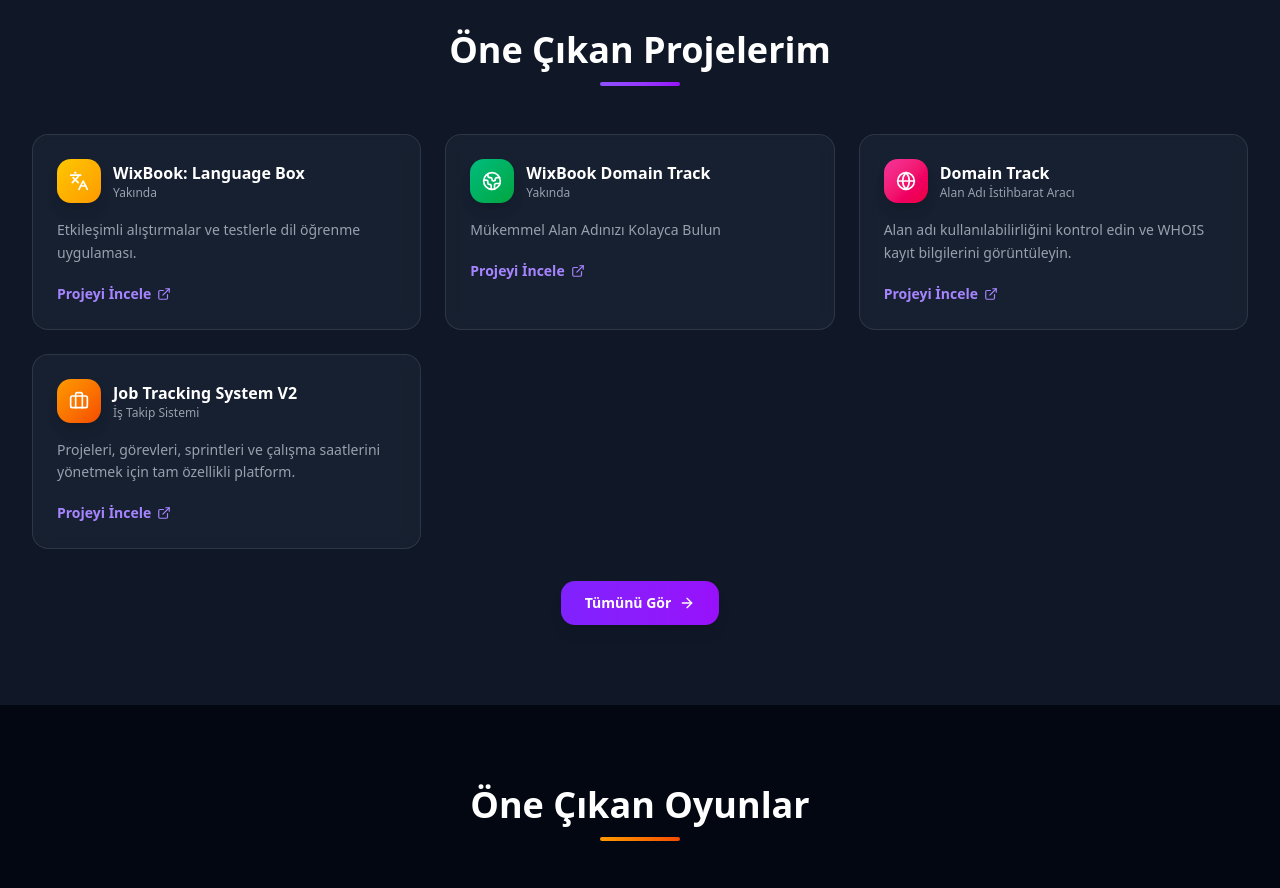
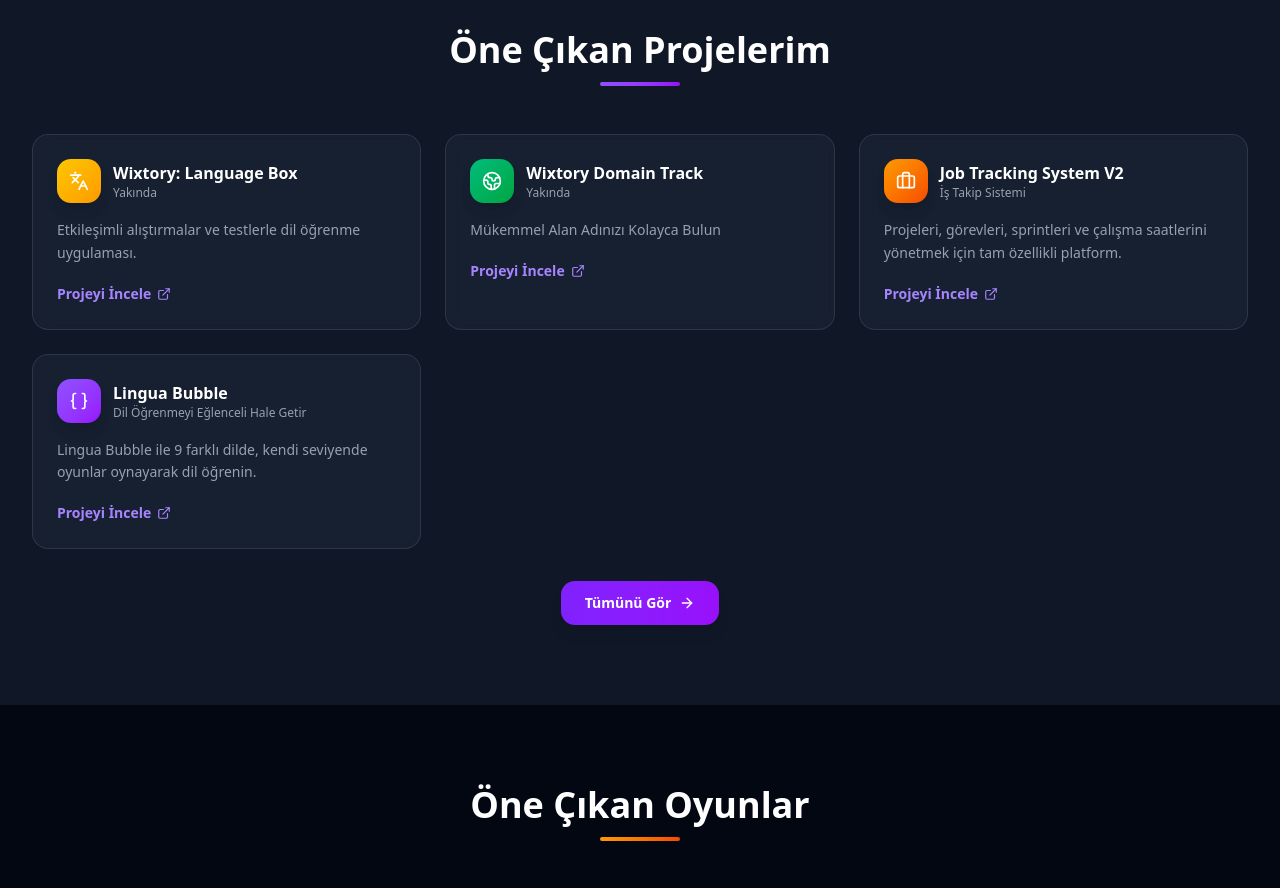
Before and after one commit to celalaygar/profile-celalaygar, a Next.js app: page / in a window 1280 px wide. Shown: the part 860-1748 px from the top of the page. Built offline with nearby package versions, Linux system fonts and the light colour scheme.

Commit message:
Update index.ts

```diff
--- a/src/data/index.ts
+++ b/src/data/index.ts
@@ -91,7 +91,7 @@ export interface Project {
 export const projects: Project[] = [
   {
     id: "wb-language-box",
-    title: "WixBook: Language Box",
+    title: "Wixtory: Language Box",
     subtitleKey: "wb_language_box_subtitle",
     descriptionKey: "wb_language_box_desc",
     href: "https://celalaygar.github.io/main/project/language-box/",
@@ -100,21 +100,12 @@ export const projects: Project[] = [
   },
   {
     id: "wb-domain-track",
-    title: "WixBook Domain Track",
+    title: "Wixtory Domain Track",
     subtitleKey: "wb_domain_track_subtitle",
     descriptionKey: "wb_domain_track_desc",
     href: "https://celalaygar.github.io/main/project/wixbook-domain-track/",
     iconName: "Globe2",
     gradient: "green",
-  },
-  {
-    id: "domain-track",
-    title: "Domain Track",
-    subtitleKey: "domain_track_subtitle",
-    descriptionKey: "domain_track_desc",
-    href: "https://celalaygar.github.io/main/project/domain-track/",
-    iconName: "Globe",
-    gradient: "secondary",
   },
   {
     id: "job-tracking-v2",
@@ -126,11 +117,20 @@ export const projects: Project[] = [
     gradient: "accent",
   },
   {
-    id: "lingua-bubble",
+    id: "Job-Ts",
     title: "Lingua Bubble",
     subtitleKey: "lingua_bubble_subtitle",
     descriptionKey: "lingua_bubble_desc",
     href: "https://celalaygar.github.io/main/project/lingua-bubble/",
+    iconName: "Braces",
+    gradient: "primary",
+  },
+  {
+    id: "Job-Ts",
+    title: "Job Ts",
+    subtitleKey: "job_ts_subtitle",
+    descriptionKey: "job_ts_desc",
+    href: "https://jobts.probablythebestever.info/",
     iconName: "Braces",
     gradient: "primary",
   },
```
